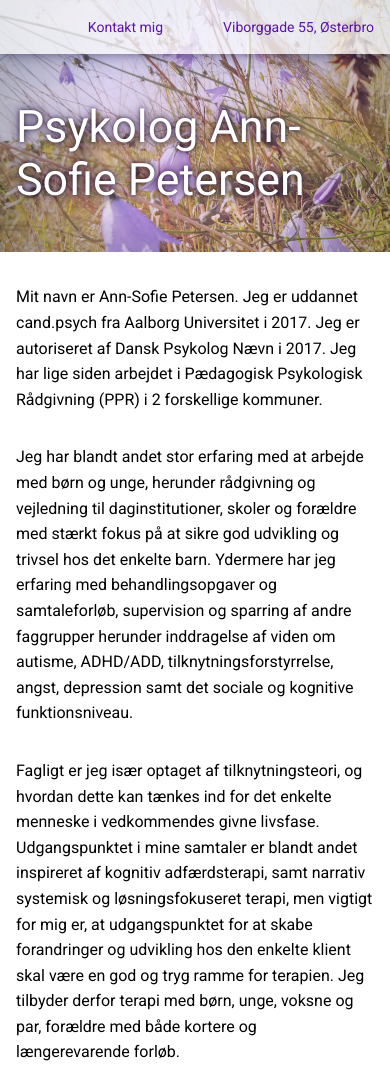
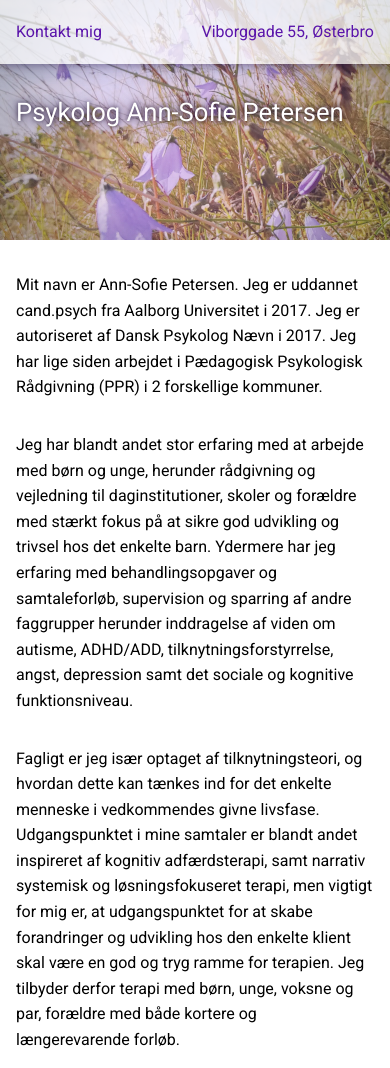
Before and after one commit to rx-mikkel/anso-site, a plain HTML site: page index.html in a window 390 px wide. Shown: the top 1068 px of the page. Drawn offline with Linux system fonts and the light colour scheme.

Commit message:
fix mobile

```diff
--- a/index.html
+++ b/index.html
@@ -1,5 +1,6 @@
 <!DOCTYPE html>
 <head>
+	<meta name="viewport" content="width=device-width, initial-scale=1.0, maximum-scale=1, user-scalable=0">
     <title>Psykolog Ann-Sofie Petersen</title>
 
     <link rel="stylesheet" href="styles/index.css">
@@ -11,10 +12,8 @@
 	<header class="band">
 		<div class="header-navigation band">
 			<div class="content">
-				<div>
 					<a href="mailto:psykolog.annsofie@gmail.com">Kontakt mig</a>
 					<a href="https://maps.app.goo.gl/CvU3kp2Joun8Xr8M8">Viborggade 55, Østerbro</a>
-				</div>
 			</div>
 		</div>
 		<div class="band">
--- a/styles/index.css
+++ b/styles/index.css
@@ -1,6 +1,13 @@
 @import url('https://fonts.googleapis.com/css2?family=Roboto:wght@100;400&display=swap');
 
-body {
+*,
+*::before,
+*::after {
+  box-sizing: border-box;
+}
+
+html, body {
+    font-size: 16px;
     padding: 0;
     margin: 0;
     display: flex;
@@ -9,7 +16,6 @@ body {
     height: 100vh;
     width: 100vw;
     position: relative;
-    font-size: 16px;
 }
 
 header {
@@ -26,22 +32,19 @@ header h1 {
     font-weight: 400;
 }
 
-header a {
-    font-size: 14px;
-}
-
 .header-navigation {
     background-color: #ffffffb7;
     box-shadow: 0px 2px 6px #13023b36, 0px 2px 12px #13023b23, 0px 2px 24px #13023b2c;
-    max-height: 5em;
+    max-height: 4em;
     display: flex;
     flex: 1;
     flex-direction: row;
 }
 
-.header-navigation .content {
-    align-items: end;
-    justify-content: center;
+.band .header-navigation .content {
+    align-items: center;
+    justify-content: end;
+    flex-direction: row;
 }
 
 .header-navigation .content a {
@@ -63,7 +66,6 @@ header a {
 }
 
 p, a {
-    font-size: 16px;
     font-family: 'Roboto', sans-serif;
     line-height: 1.6em;
 }
@@ -86,8 +88,8 @@ h1 {
 }
 
 footer {
-    background-color: #9479d45e;
-    max-height: 8em;
+    background-color: #b3b2ec5e;
+    max-height: 6em;
 }
 
 footer.band .content {
@@ -95,3 +97,31 @@ footer.band .content {
     justify-content: space-around;
     align-items: center;
 }
+
+@media only screen and (max-width: 480px) {
+    header {
+        min-height: 240px;
+    }
+
+    h1 {
+        font-size: 1.6em;
+    }
+
+    .band .header-navigation .content {
+        justify-content: space-between;
+    }
+
+    .header-navigation .content a {
+        margin-left: 0;
+    }
+
+    footer {
+        max-height: 6em;
+        min-height: 6em;
+    }
+
+    footer.band .content {
+        justify-content: space-between;
+    }
+
+  }
```
